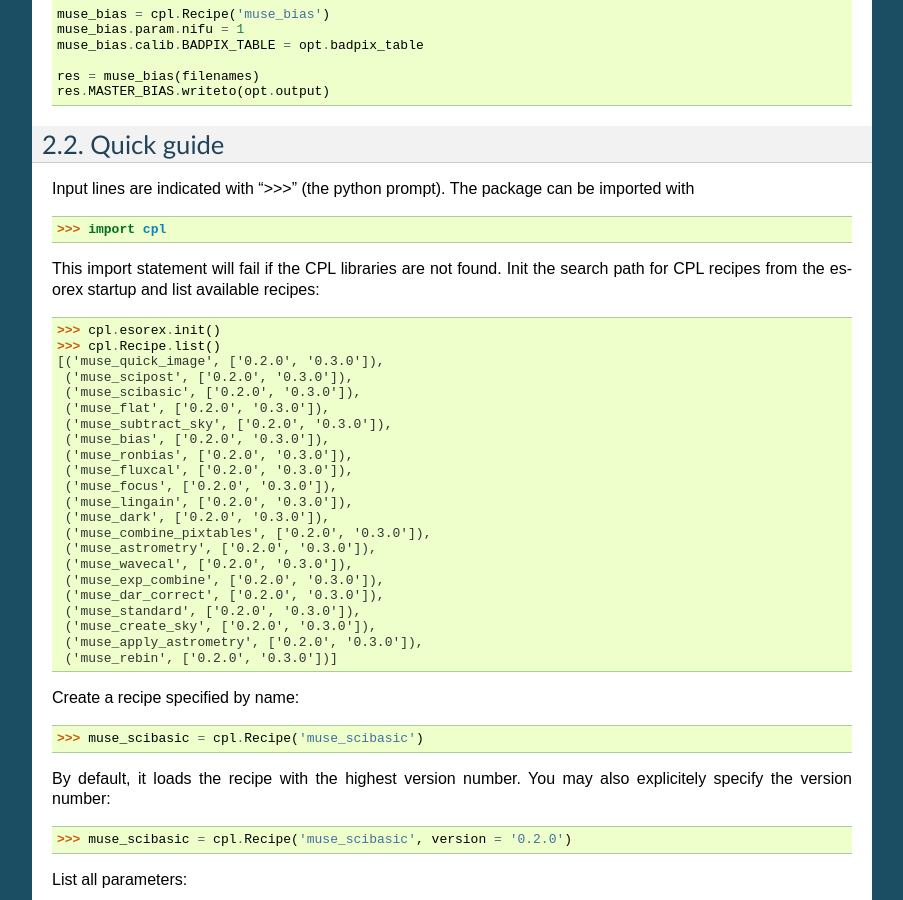
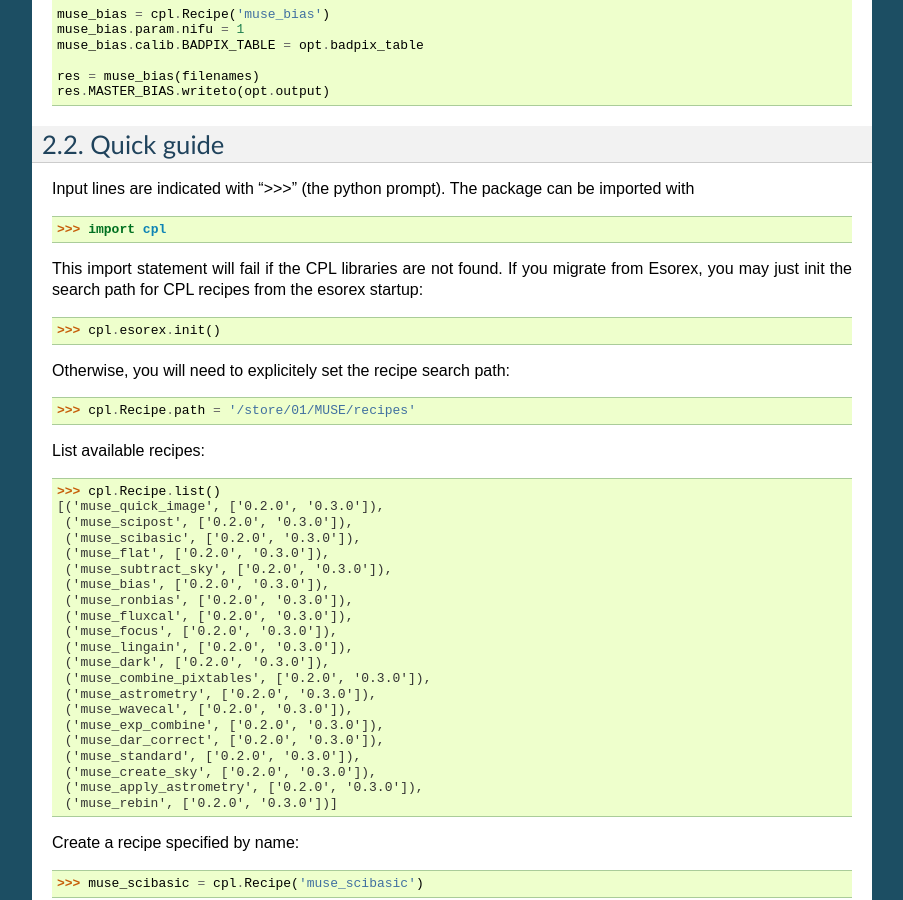
Before and after one commit to olebole/python-cpl, a Sphinx documentation site: the page built from doc/tutorial.rst, in a window 1280 px wide and 900 px high, scrolled down 442 px. Shown: the whole window, without its empty margins (198-1101 px from the left). Built offline with Sphinx 7.4.7, drawn with Linux system fonts in a browser that asks for light colours; the version number is read from the project's files by our own code.

Commit message:
Update python-cpl initialization

```diff
--- a/doc/tutorial.rst
+++ b/doc/tutorial.rst
@@ -37,11 +37,18 @@ The package can be imported with
 
 >>> import cpl
 
-This import statement will fail if the CPL libraries are not found.
-Init the search path for CPL recipes from the esorex startup and list
-available recipes:
+This import statement will fail if the CPL libraries are not found.  If you
+migrate from Esorex, you may just init the search path for CPL recipes from
+the esorex startup:
 
 >>> cpl.esorex.init()
+
+Otherwise, you will need to explicitely set the recipe search path:
+
+>>> cpl.Recipe.path = '/store/01/MUSE/recipes'
+
+List available recipes:
+
 >>> cpl.Recipe.list()
 [('muse_quick_image', ['0.2.0', '0.3.0']),
  ('muse_scipost', ['0.2.0', '0.3.0']),
```
